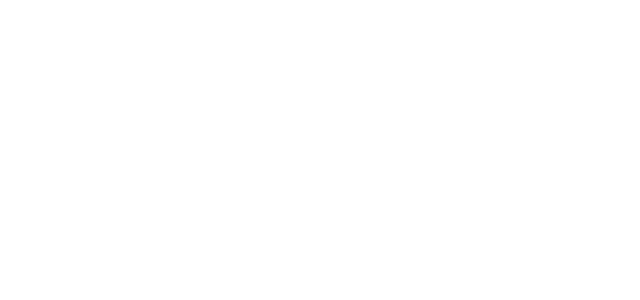
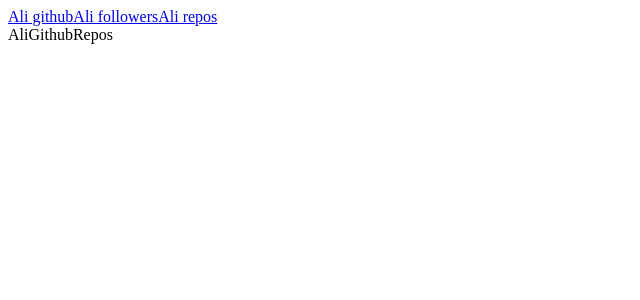
Before and after one commit to Ali-GreenHeart/guys-react, a React (Vite) app: page /ali-github/repos in a window 1280 px wide. Before the commit this address had no page. Shown: the top 300 px of the page, without its empty margins (0-640 px from the left). Built offline with nearby package versions, Linux system fonts and the light colour scheme.

Commit message:
add pages

```diff
--- /dev/null
+++ b/src/components/layout/AliGithubContentWrapper.jsx
@@ -0,0 +1,15 @@
+import { NavLink, Outlet } from "react-router"
+
+const AliGithubContentWrapper = () => {
+    return (
+        <div>
+            <header>
+                <NavLink to='/ali-github' >Ali github</NavLink>
+                <NavLink to='followers' >Ali followers</NavLink>
+                <NavLink to='repos' >Ali repos</NavLink>
+            </header>
+            <Outlet />
+        </div>
+    )
+}
+export default AliGithubContentWrapper
--- /dev/null
+++ b/src/pages/AliGithub/Followers.jsx
@@ -0,0 +1,27 @@
+import { useEffect, useState } from "react"
+import { getAliFollowers } from "../../api/github"
+
+const AliGithubFollowers = () => {
+    const [data, setData] = useState([])
+    useEffect(() => {
+        const fetchData = async () => {
+            const _d = await getAliFollowers()
+            setData(_d)
+        }
+        fetchData()
+    }, [])
+    return (
+        <div>
+            <h1>Alion's followers</h1>
+            <ul>
+                {data.map((item) => (
+                    <li key={item.login}>
+                        <img src={item.avatar_url} alt={item.login} style={{ maxWidth: 50 }} />
+                        <a href={item.html_url} target="_blank" rel="noopener noreferrer">{item.login}</a>
+                    </li>
+                ))}
+            </ul>
+        </div>
+    )
+}
+export default AliGithubFollowers
--- /dev/null
+++ b/src/pages/AliGithub/Repos.jsx
@@ -0,0 +1,6 @@
+const AliGithubRepos = () => {
+    return (
+        <div>AliGithubRepos</div>
+    )
+}
+export default AliGithubRepos
--- /dev/null
+++ b/src/pages/AliGithub/index.jsx
@@ -0,0 +1,28 @@
+import { useEffect, useState } from "react"
+import { getAliData } from "../../api/github"
+
+const AliGithub = () => {
+    const [data, setData] = useState({
+        avatar_url: null,
+        public_repos: '',
+        followers: '',
+        following: '',
+    })
+    useEffect(() => {
+        const fetchData = async () => {
+            const _d = await getAliData()
+            setData(_d)
+        }
+        fetchData()
+    }, [])
+    return (
+        <div>
+            <h1>Ali Github</h1>
+            <img src={data.avatar_url} alt="Ali Github" style={{ maxWidth: 300 }} />
+            <p>Public Repos: {data.public_repos}</p>
+            <p>Followers: {data.followers}</p>
+            <p>Following: {data.following}</p>
+        </div>
+    )
+}
+export default AliGithub
--- a/src/routing/index.jsx
+++ b/src/routing/index.jsx
@@ -5,8 +5,14 @@
 const ContactPage = lazy(() => import("../pages/Contact"))
 const LandingContentWrapper = lazy(() => import("../components/layout/LandingContentWrapper"))
 const DashboardContentWrapper = lazy(() => import("../components/layout/DashboardContentWrapper"))
-// code splitting
-const WebRouting = ({ }) => {
+const AliGithubContentWrapper = lazy(() => import("../components/layout/AliGithubContentWrapper"))
+
+// github pages
+const AliGithub = lazy(() => import("../pages/AliGithub"))
+const AliFollowers = lazy(() => import("../pages/AliGithub/Followers"))
+const AliRepos = lazy(() => import("../pages/AliGithub/Repos"))
+
+const WebRouting = () => {
     return (
         <Suspense fallback={<div>loading...</div>}>
             <Routes>
@@ -19,6 +25,11 @@
                     {/* nested routes */}
                     <Route path="/dashboard" element={<div>dashboard page</div>} />
                 </Route>
+                <Route path="ali-github" Component={AliGithubContentWrapper}>
+                    <Route path="" Component={AliGithub} />
+                    <Route path="followers" Component={AliFollowers} />
+                    <Route path="repos" Component={AliRepos} />
+                </Route>
             </Routes>
         </Suspense>
     )
```
